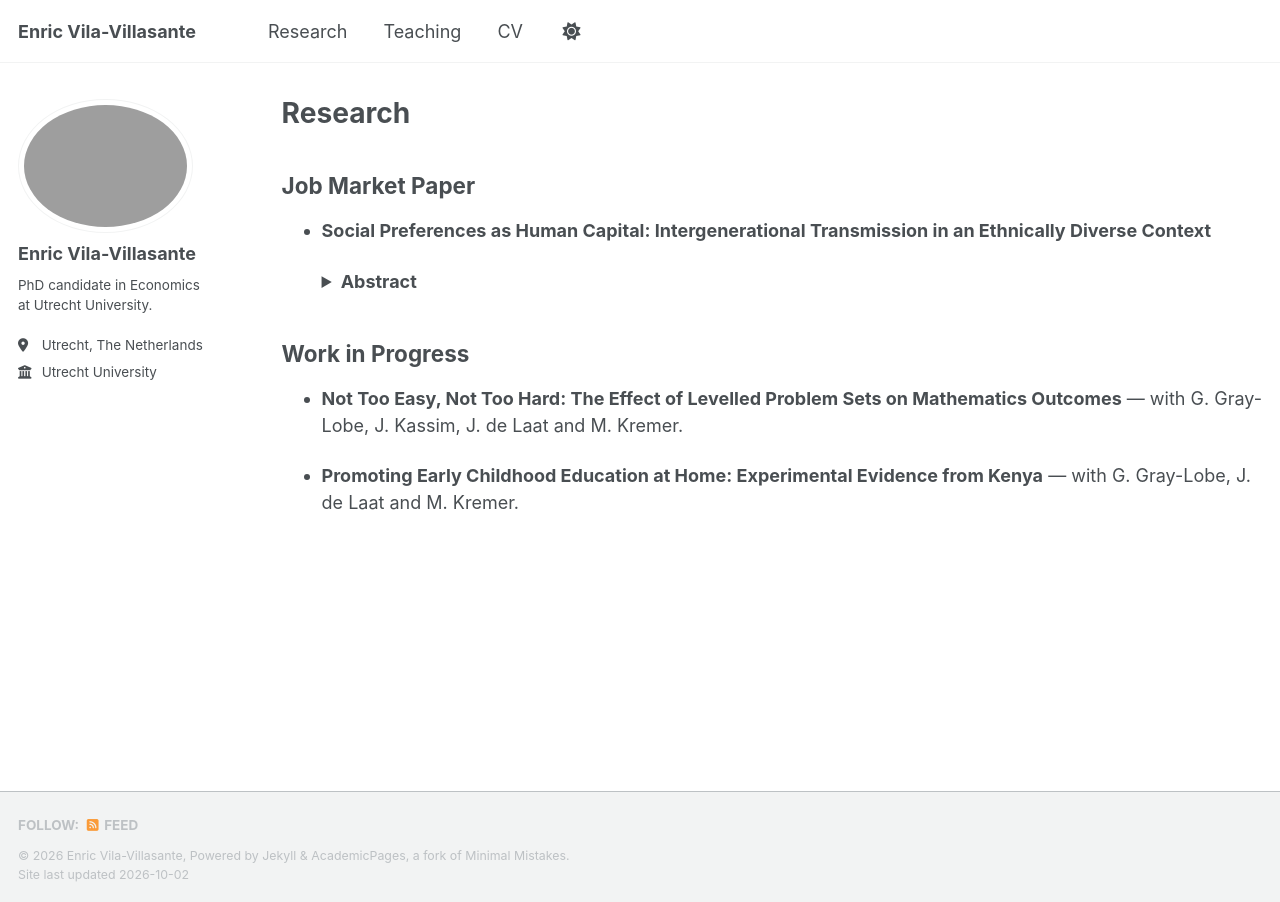
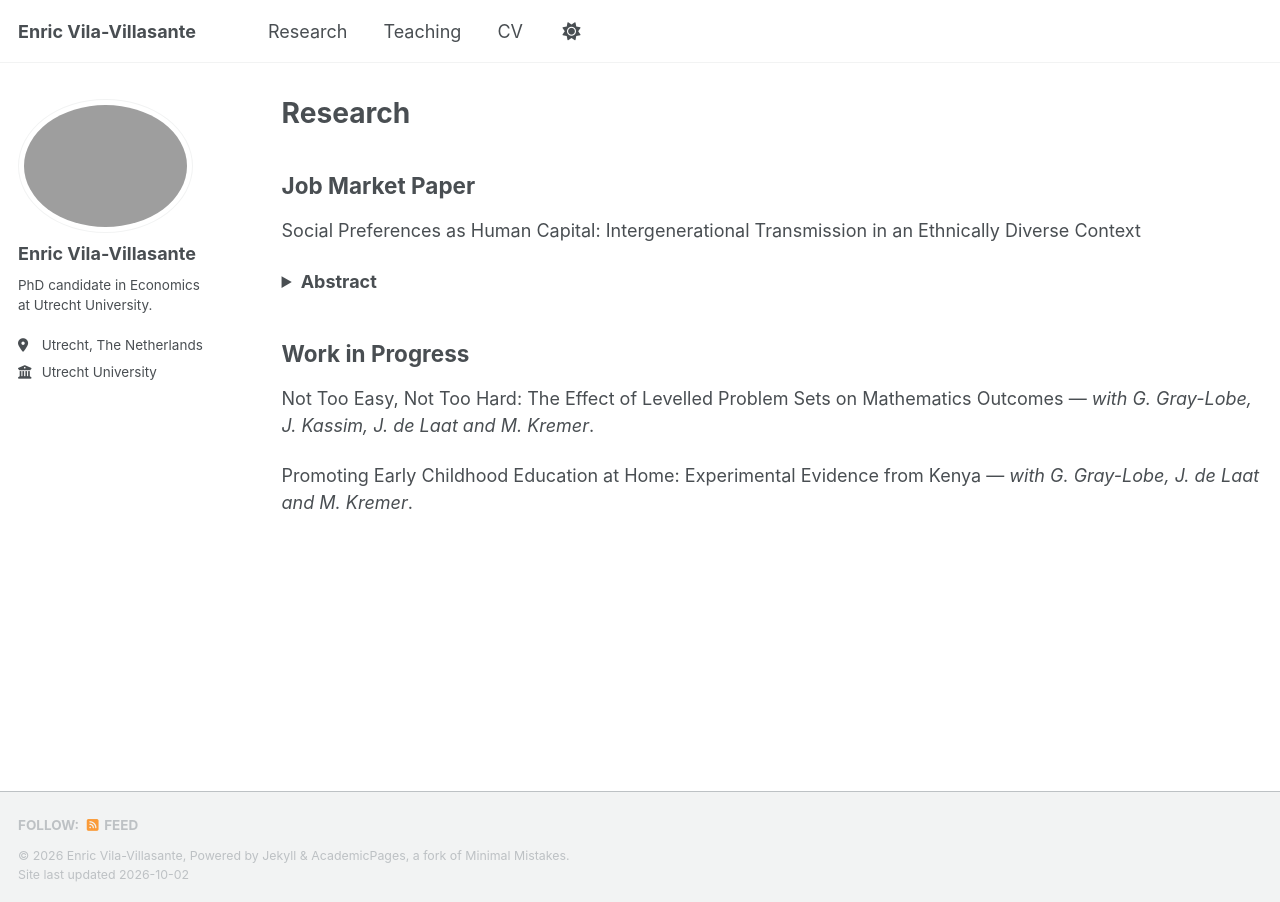
Before and after one commit to enricviladv/enricviladv.github.io, a Jekyll site: the page built from _pages/research.md, in a window 1280 px wide. Built offline with Jekyll 4.4.1, drawn with Linux system fonts in a browser that asks for light colours; a script that is not in the unit is left out.

```diff
--- a/_pages/research.md
+++ b/_pages/research.md
@@ -7,7 +7,7 @@ author_profile: true
 
 ## Job Market Paper
 
-- **Social Preferences as Human Capital: Intergenerational Transmission in an Ethnically Diverse Context**
+ Social Preferences as Human Capital: Intergenerational Transmission in an Ethnically Diverse Context
 
   <details>
   <summary><strong>Abstract</strong></summary>
@@ -19,6 +19,6 @@ author_profile: true
 
 ## Work in Progress
 
-- **Not Too Easy, Not Too Hard: The Effect of Levelled Problem Sets on Mathematics Outcomes** — with G. Gray-Lobe, J. Kassim, J. de Laat and M. Kremer.
+ Not Too Easy, Not Too Hard: The Effect of Levelled Problem Sets on Mathematics Outcomes — *with G. Gray-Lobe, J. Kassim, J. de Laat and M. Kremer*.
 
-- **Promoting Early Childhood Education at Home: Experimental Evidence from Kenya** — with G. Gray-Lobe, J. de Laat and M. Kremer.
+ Promoting Early Childhood Education at Home: Experimental Evidence from Kenya — *with G. Gray-Lobe, J. de Laat and M. Kremer*.
```
